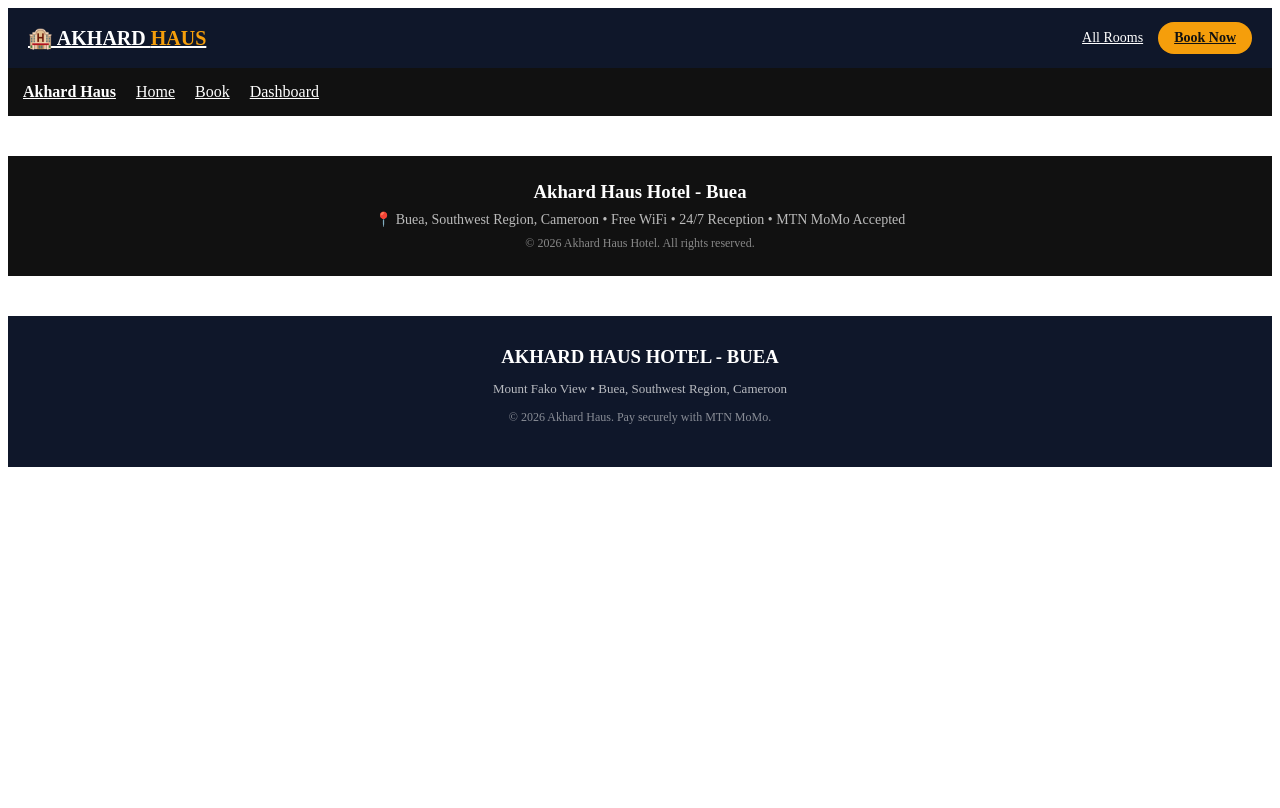
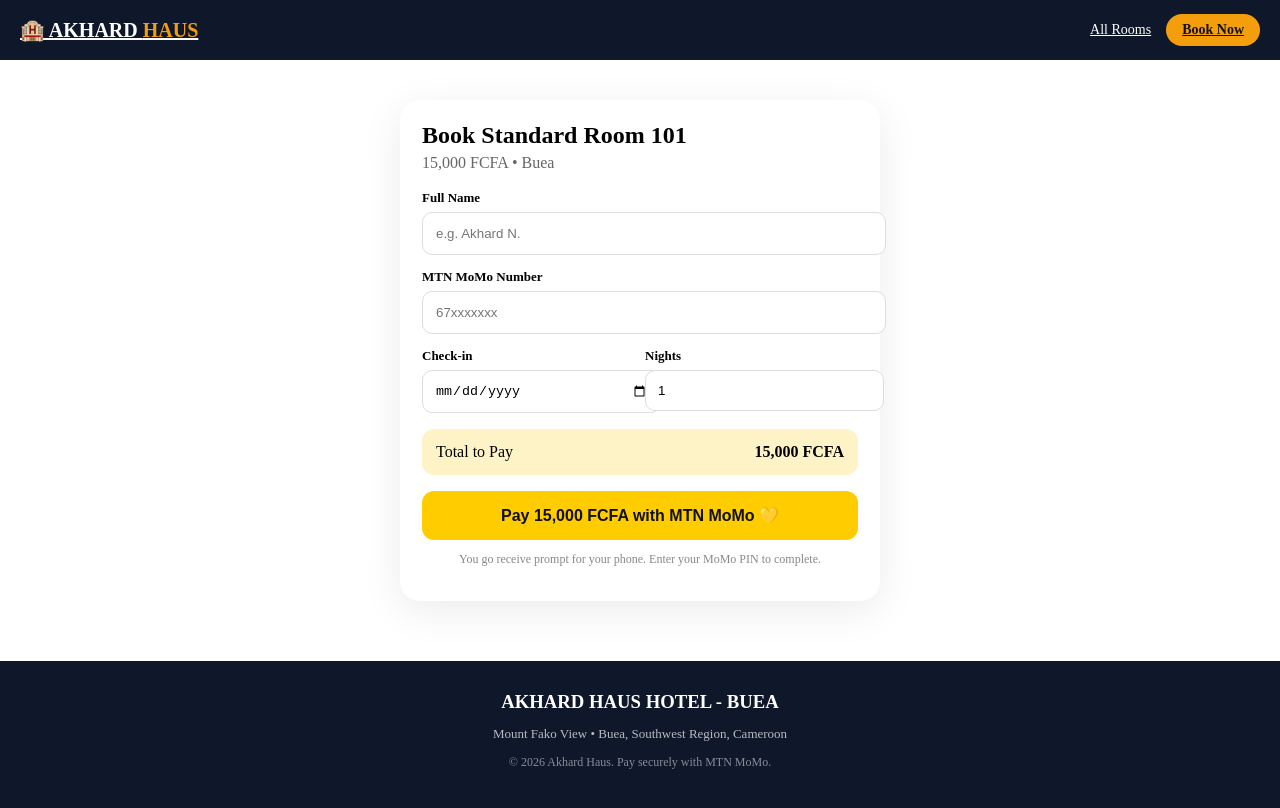
Before and after one commit to Mavo237/Akhard-Haus-Hotel, a Next.js app: page /book in a window 1280 px wide. Shown: the top 808 px of the page. Built offline with nearby package versions, Linux system fonts and the light colour scheme.

Commit message:
Refactor booking page with new form and payment logic

```diff
--- a/app/book/page.jsx
+++ b/app/book/page.jsx
@@ -1,40 +1,30 @@
 
-export const metadata = {
-  title: "Akhard Haus Hotel",
-  description: "Book your stay in Buea",
-};
-
-export default function RootLayout({ children }) {
+"use client";
+import { useSearchParams } from "next/navigation";
+import { useState, Suspense } from "react";
+function BookForm() {
+  const sp = useSearchParams();
+  const room = sp.get("room") || "Standard Room 101";
+  const price = Number(sp.get("price") || 15000);
+  const [name, setName] = useState(""); const [phone, setPhone] = useState(""); const [checkin, setCheckin] = useState(""); const [nights, setNights] = useState(1); const [status, setStatus] = useState("");
+  const total = price * nights;
+  async function pay() {
+    if (!name || !phone || !checkin) { setStatus("⚠️ Fill name, phone and check-in date"); return; }
+    setStatus("⏳ Sending MoMo prompt to " + phone + "... Check your phone and enter PIN to approve " + total.toLocaleString() + " FCFA");
+  }
   return (
-    <html lang="en">
-      <body>
-        <nav style={{ padding: 15, background: "#111", color: "#fff", display: "flex", gap: 20 }}>
-          <a href="/" style={{ color: "#fff", fontWeight: "bold" }}>Akhard Haus</a>
-          <a href="/" style={{ color: "#fff" }}>Home</a>
-          <a href="/book" style={{ color: "#fff" }}>Book</a>
-          <a href="/dashboard" style={{ color: "#fff" }}>Dashboard</a>
-        </nav>
-
-        {children}
-
-        <footer style={{ background: "#111", color: "#fff", padding: 25, textAlign: "center", marginTop: 40 }}>
-          <h3 style={{ margin: 0 }}>Akhard Haus Hotel - Buea</h3>
-          <p style={{ margin: "8px 0", color: "#bbb", fontSize: 14 }}>📍 Buea, Southwest Region, Cameroon • Free WiFi • 24/7 Reception • MTN MoMo Accepted</p>
-          <p style={{ margin: 0, color: "#888", fontSize: 12 }}>© 2026 Akhard Haus Hotel. All rights reserved.</p>
-        </footer>
-
-        {/* THIS GO DELETE NETLIFY BADGE BY FORCE */}
-        <script dangerouslySetInnerHTML={{ __html: `
-          setInterval(() => {
-            document.querySelectorAll('a, div, span, img, p, footer').forEach(el => {
-              if (el.innerText && el.innerText.includes('Powered by Netlify')) el.style.display = 'none';
-              if (el.alt && el.alt.includes('Netlify')) el.style.display = 'none';
-              if (el.src && el.src.includes('netlify')) el.style.display = 'none';
-              if (el.href && el.href.includes('netlify.com')) el.style.display = 'none';
-            });
-          }, 500);
-        `}} />
-      </body>
-    </html>
+    <div style={{ maxWidth: 480, margin: "20px auto", padding: 20 }}>
+      <div style={{ background: "#fff", borderRadius: 20, padding: 22, boxShadow: "0 10px 40px rgba(0,0,0,0.08)" }}>
+        <h1 style={{ margin: "0 0 5px 0", fontSize: 24 }}>Book {room}</h1><p style={{ color: "#666", marginTop: 0 }}>{price.toLocaleString()} FCFA • Buea</p>
+        <label style={{ fontWeight: "bold", fontSize: 13 }}>Full Name</label><input value={name} onChange={e => setName(e.target.value)} placeholder="e.g. Akhard N." style={{ width: "100%", padding: 13, borderRadius: 10, border: "1px solid #ddd", margin: "6px 0 12px 0" }} />
+        <label style={{ fontWeight: "bold", fontSize: 13 }}>MTN MoMo Number</label><input value={phone} onChange={e => setPhone(e.target.value.replace(/[^0-9]/g, ""))} placeholder="67xxxxxxx" maxLength={9} style={{ width: "100%", padding: 13, borderRadius: 10, border: "1px solid #ddd", margin: "6px 0 12px 0" }} />
+        <div style={{ display: "flex", gap: 10 }}><div style={{ flex: 1 }}><label style={{ fontWeight: "bold", fontSize: 13 }}>Check-in</label><input type="date" value={checkin} onChange={e => setCheckin(e.target.value)} style={{ width: "100%", padding: 12, borderRadius: 10, border: "1px solid #ddd", marginTop: 6 }} /></div><div style={{ flex: 1 }}><label style={{ fontWeight: "bold", fontSize: 13 }}>Nights</label><input type="number" min={1} value={nights} onChange={e => setNights(Number(e.target.value))} style={{ width: "100%", padding: 12, borderRadius: 10, border: "1px solid #ddd", marginTop: 6 }} /></div></div>
+        <div style={{ background: "#fef3c7", borderRadius: 12, padding: 14, marginTop: 16, display: "flex", justifyContent: "space-between" }}><span>Total to Pay</span><b>{total.toLocaleString()} FCFA</b></div>
+        <button onClick={pay} style={{ width: "100%", background: "#FFCC00", color: "#111", padding: 15, borderRadius: 12, border: "none", fontWeight: "900", fontSize: 16, marginTop: 16, cursor: "pointer" }}>Pay {total.toLocaleString()} FCFA with MTN MoMo 💛</button>
+        <p style={{ textAlign: "center", fontSize: 12, color: "#888" }}>You go receive prompt for your phone. Enter your MoMo PIN to complete.</p>
+        {status && <div style={{ background: "#f0fdf4", border: "1px solid #bbf7d0", padding: 12, borderRadius: 10, fontSize: 14, marginTop: 10 }}>{status}</div>}
+      </div>
+    </div>
   );
 }
+export default function BookPage() { return <Suspense><BookForm /></Suspense>; }
```
